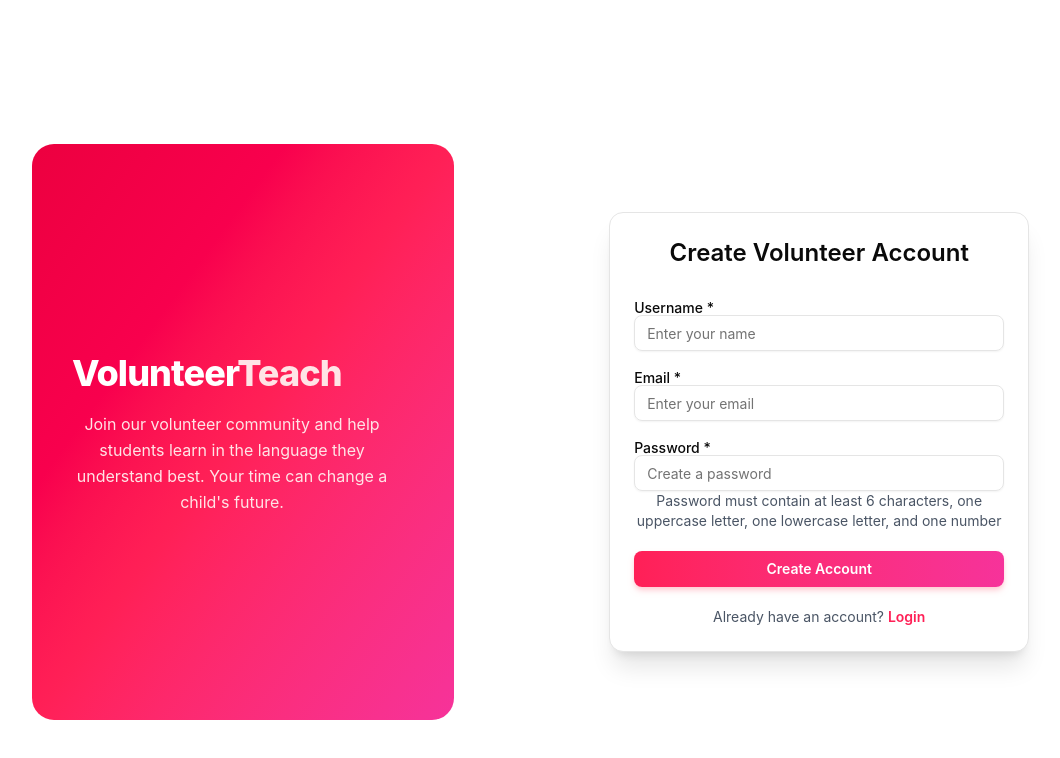
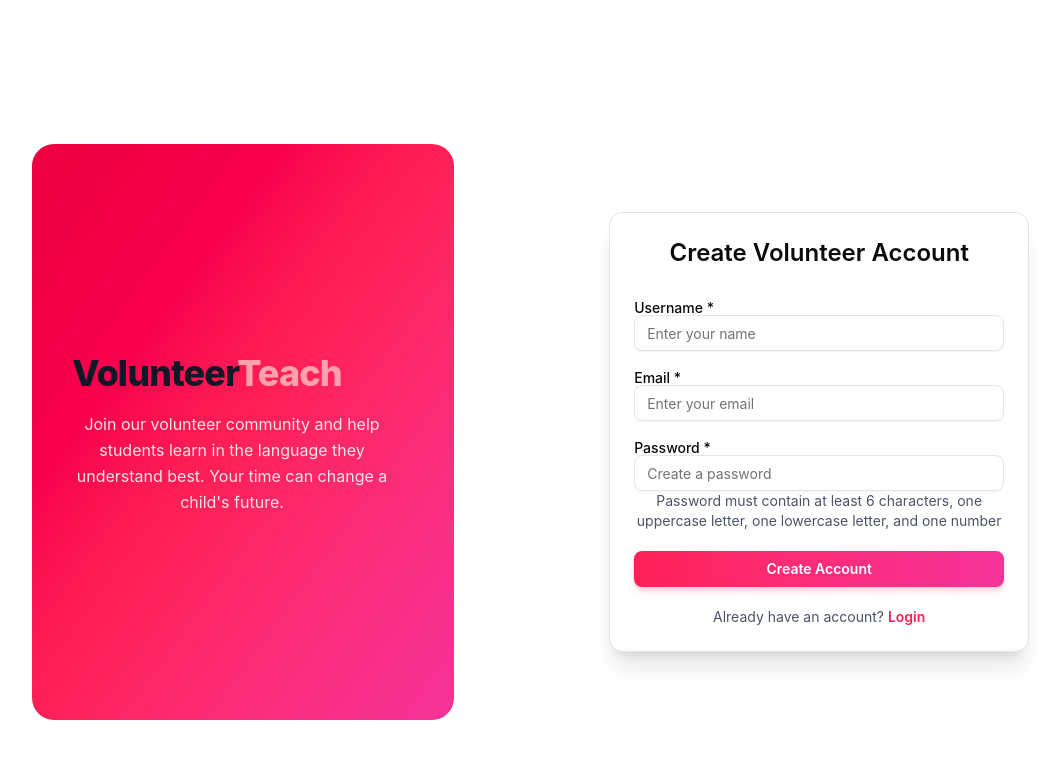
Before and after one commit to jaswantsingrathod/VolunteerTeach, a React app in the folder frontend/: page /register in a window 1280 px wide. Shown: the top 758 px of the page, without its empty margins (64-1124 px from the left). Built offline with nearby package versions, Linux system fonts and the light colour scheme; the HTML template or start-up script is replaced by a standard one.

Commit message:
extra spacing and comments removed

```diff
--- a/frontend/src/components/StepOne.jsx
+++ b/frontend/src/components/StepOne.jsx
@@ -1,7 +1,7 @@
 import { Button } from "@/components/ui/button";
 import { Input } from "@/components/ui/input";
 import { Label } from "@/components/ui/label";
-import { Card, CardContent, CardHeader, CardTitle, CardDescription } from "@/components/ui/card";
+import { Card, CardContent } from "@/components/ui/card";
 import { useNavigate } from "react-router-dom";
 import { toast } from "react-toastify";
 
--- a/frontend/src/pages/Admin.jsx
+++ b/frontend/src/pages/Admin.jsx
@@ -29,8 +29,8 @@ const Admin = () => {
 
   if (loading)
     return (
-      <div className="min-h-screen flex items-center justify-center bg-rose-50">
-        <p className="text-rose-500 font-semibold text-lg animate-pulse">Loading volunteers...</p>
+      <div className="min-h-screen flex items-center justify-center">
+        <p>Loading volunteers...</p>
       </div>
     );
 
--- a/frontend/src/pages/Dashboard.jsx
+++ b/frontend/src/pages/Dashboard.jsx
@@ -53,7 +53,7 @@ function Dashboard() {
 
   if (loading) return (
     <div className="flex items-center justify-center min-h-screen">
-      <p className="text-rose-600 font-bold animate-pulse">Loading profile...</p>
+      <p>Loading profile...</p>
     </div>
   );
 
--- a/frontend/src/pages/Login.jsx
+++ b/frontend/src/pages/Login.jsx
@@ -97,7 +97,7 @@ function Login() {
               Volunteer<span className="text-rose-500">Teach</span>
             </h1>
             <p className="mt-2 text-sm text-gray-500">
-              Welcome back! Sign in to continue your journey.
+              Welcome back! Sign in to continue.
             </p>
           </div>
 
@@ -168,8 +168,6 @@ function Login() {
 
       {/* RIGHT SIDE PANEL*/}
       <div className="hidden md:flex flex-col justify-center items-center bg-gradient-to-br from-rose-600 via-rose-500 to-pink-500 text-white p-10 relative overflow-hidden rounded-3xl my-28 mr-16">
-
-
         {/* Content */}
         <div className="relative z-10 text-center space-y-4">
           {/* Icon */}
--- a/frontend/src/pages/Profile.jsx
+++ b/frontend/src/pages/Profile.jsx
@@ -31,7 +31,7 @@ const Profile = () => {
       <Card>
         <CardContent className="space-y-4 pt-6">
           <h2 className="text-2xl font-bold text-green-600">
-            🎉 You have successfully registered!
+            🎉 You have successfully registered as a Volunteer!
           </h2>
 
           <p><strong>Name:</strong> {profile?.name || "-"}</p>
--- a/frontend/src/pages/UserRegister.jsx
+++ b/frontend/src/pages/UserRegister.jsx
@@ -72,8 +72,8 @@ function UserRegister() {
       <div className="hidden md:flex flex-col justify-center items-start bg-gradient-to-br from-rose-600 via-rose-500 to-pink-500 text-white p-10 relative overflow-hidden rounded-3xl my-28 ml-16">
 
         {/* Heading */}
-        <h1 className="relative z-10 text-4xl font-extrabold leading-snug mb-3 tracking-tight">
-          Volunteer<span className="text-rose-100">Teach</span>
+        <h1 className="relative z-10 text-4xl font-extrabold leading-snug mb-3 tracking-tight text-gray-900">
+          Volunteer<span className="text-rose-300">Teach</span>
         </h1>
 
         {/* Body text */}
```
